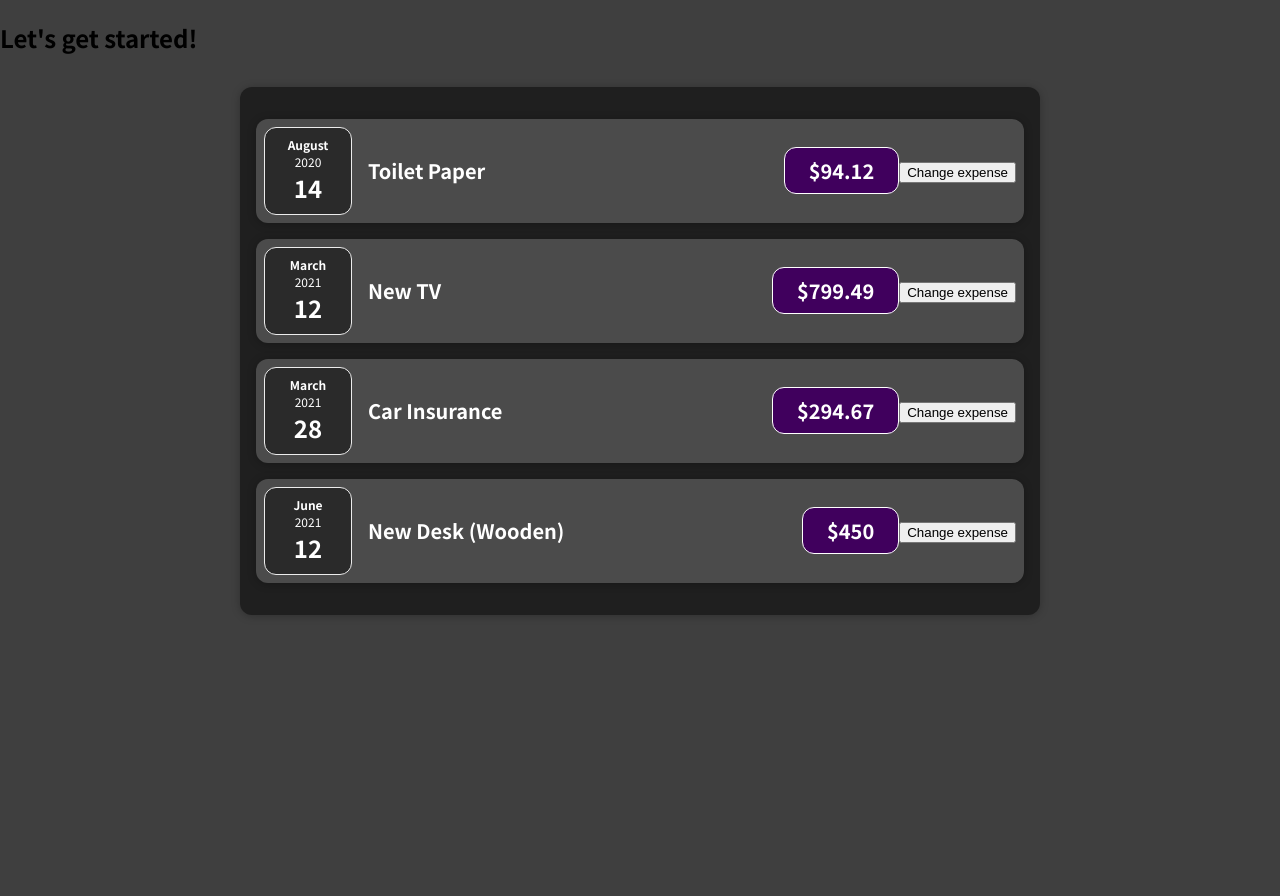
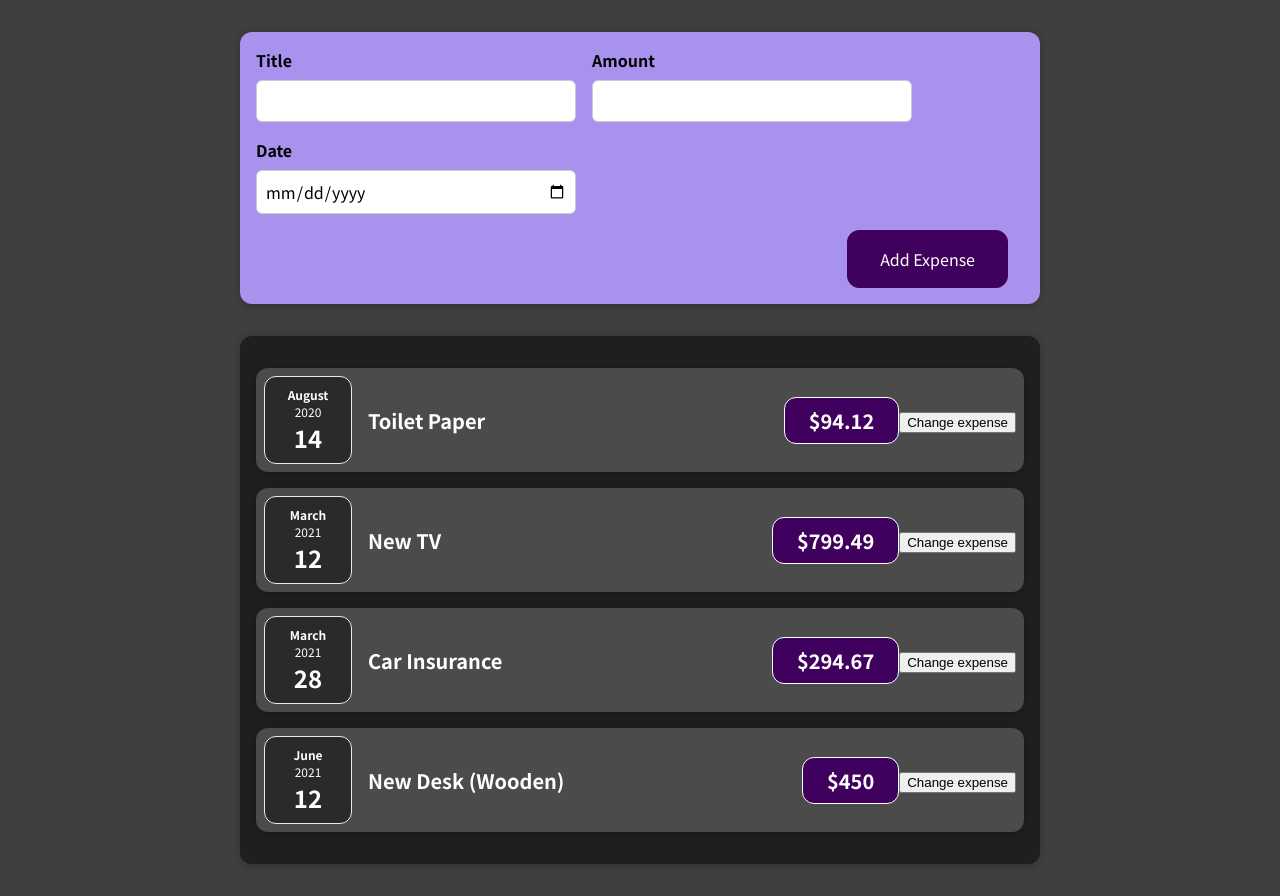
Before and after one commit to rintha/react-starting-project, a React (Create React App) app in the folder 01-starting-setup/01-starting-setup/: page / in a window 1280 px wide. Before the commit the page ends 800 px from the top, so only its background shows below. Built offline with nearby package versions, Linux system fonts and the light colour scheme.

Commit message:
ExpenseForm

```diff
--- a/01-starting-setup/01-starting-setup/src/App.js
+++ b/01-starting-setup/01-starting-setup/src/App.js
@@ -1,43 +1,38 @@
-import React from 'react';
+import React from "react";
 
-import Expenses from './components/Expenses/Expenses';
+import ExpenseForm from "./components/NewExpense/ExpenseForm";
+import Expenses from "./components/Expenses/Expenses";
+import NewExpense from "./components/NewExpense/NewExpense";
 
 const App = () => {
   const expenses = [
     {
-      id: 'e1',
-      title: 'Toilet Paper',
+      id: "e1",
+      title: "Toilet Paper",
       amount: 94.12,
       date: new Date(2020, 7, 14),
     },
-    { id: 'e2', title: 'New TV', amount: 799.49, date: new Date(2021, 2, 12) },
+    { id: "e2", title: "New TV", amount: 799.49, date: new Date(2021, 2, 12) },
     {
-      id: 'e3',
-      title: 'Car Insurance',
+      id: "e3",
+      title: "Car Insurance",
       amount: 294.67,
       date: new Date(2021, 2, 28),
     },
     {
-      id: 'e4',
-      title: 'New Desk (Wooden)',
+      id: "e4",
+      title: "New Desk (Wooden)",
       amount: 450,
       date: new Date(2021, 5, 12),
     },
   ];
 
-  // return React.createElement(
-  //   'div',
-  //   {},
-  //   React.createElement('h2', {}, "Let's get started!"),
-  //   React.createElement(Expenses, { items: expenses })
-  // );
-
   return (
     <div>
-      <h2>Let's get started!</h2>
+      <NewExpense />
       <Expenses items={expenses} />
     </div>
   );
-}
+};
 
 export default App;
--- /dev/null
+++ b/01-starting-setup/01-starting-setup/src/components/NewExpense/ExpenseForm.css
@@ -0,0 +1,26 @@
+.new-expense__controls {
+  display: flex;
+  flex-wrap: wrap;
+  gap: 1rem;
+  margin-bottom: 1rem;
+  text-align: left;
+}
+
+.new-expense__control label {
+  font-weight: bold;
+  margin-bottom: 0.5rem;
+  display: block;
+}
+
+.new-expense__control input {
+  font: inherit;
+  padding: 0.5rem;
+  border-radius: 6px;
+  border: 1px solid #ccc;
+  width: 20rem;
+  max-width: 100%;
+}
+
+.new-expense__actions {
+  text-align: right;
+}
--- /dev/null
+++ b/01-starting-setup/01-starting-setup/src/components/NewExpense/ExpenseForm.js
@@ -0,0 +1,27 @@
+import React from "react";
+import "./ExpenseForm.css";
+
+const ExpenseForm = () => {
+  return (
+    <form>
+      <div className="new-expense__controls">
+        <div className="new-expense__control">
+          <label>Title</label>
+          <input type="text" />
+        </div>
+        <div className="new-expense__control">
+          <label>Amount</label>
+          <input type="number" min="0.01" step="0.01" />
+        </div>
+        <div className="new-expense__control">
+          <label>Date</label>
+          <input type="date" min="2019-01-01" max="2022-12-31" />
+        </div>
+      </div>
+      <div className="new-expense__actions">
+        <button type="submit">Add Expense</button>
+      </div>
+    </form>
+  );
+};
+export default ExpenseForm;
--- /dev/null
+++ b/01-starting-setup/01-starting-setup/src/components/NewExpense/NewExpense.css
@@ -0,0 +1,38 @@
+.new-expense {
+  background-color: #a892ee;
+  padding: 1rem;
+  margin: 2rem auto;
+  width: 50rem;
+  max-width: 95%;
+  border-radius: 12px;
+  text-align: center;
+  box-shadow: 0 1px 8px rgba(0, 0, 0, 0.25);
+}
+
+.new-expense button {
+  font: inherit;
+  cursor: pointer;
+  padding: 1rem 2rem;
+  border: 1px solid #40005d;
+  background-color: #40005d;
+  color: white;
+  border-radius: 12px;
+  margin-right: 1rem;
+}
+
+.new-expense button:hover,
+.new-expense button:active {
+  background-color: #510674;
+  border-color: #510674;
+}
+
+.new-expense button.alternative {
+  color: #220131;
+  border-color: transparent;
+  background-color: transparent;
+}
+
+.new-expense button.alternative:hover,
+.new-expense button.alternative:active {
+  background-color: #ddb3f8;
+}
--- /dev/null
+++ b/01-starting-setup/01-starting-setup/src/components/NewExpense/NewExpense.js
@@ -0,0 +1,12 @@
+import React from "react";
+import ExpenseForm from "./ExpenseForm";
+import "./NewExpense.css";
+
+const NewExpense = () => {
+  return (
+    <div className="new-expense">
+      <ExpenseForm />
+    </div>
+  );
+};
+export default NewExpense;
```
